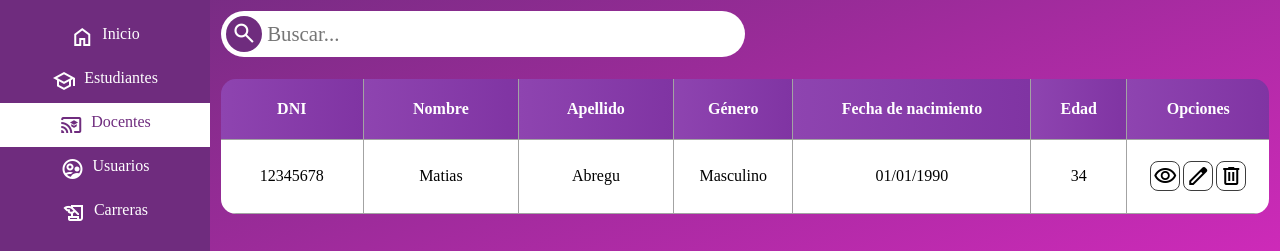
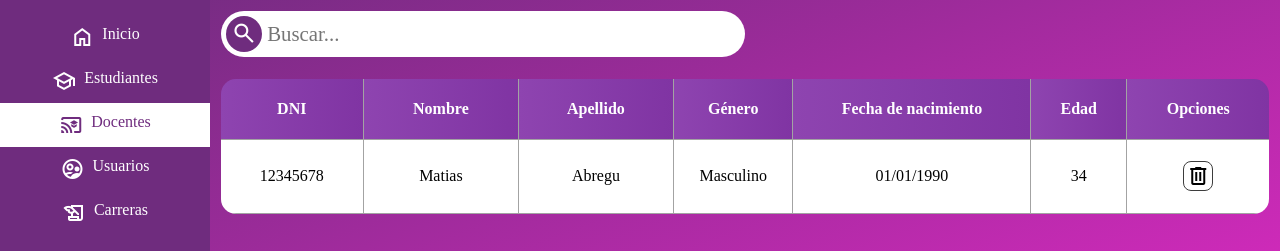
Before and after one commit to MatiasAbregu/ISPT-Project-Frontend, a React (Vite) app: page /docentes in a window 1280 px wide. Shown: the top 251 px of the page. Built offline with nearby package versions, Linux system fonts and the light colour scheme; a web font is replaced by a local one.

Commit message:
Different students modals

```diff
--- a/src/components/Table.jsx
+++ b/src/components/Table.jsx
@@ -119,13 +119,11 @@ export const Table = ({ columns, data, options }) => {
                                         <td>
                                             {
                                                 options.map((v, i) => {
-                                                    if (v == "eye")
-                                                        return (<span key={i} className="material-symbols-outlined tableBtnVisibility">visibility</span>);
-                                                    else if (v == "edit")
-                                                        return (
-                                                            <NavLink to={"/users/add"}>
-                                                                <span key={i} className="material-symbols-outlined tableBtnEdit">edit</span>
-                                                            </NavLink>
+                                                    if (v.value == "eye")
+                                                        return (<span key={i} className="material-symbols-outlined tableBtnVisibility" onClick={v.onclick ? v.onclick : undefined}>visibility</span>);
+                                                    else if (v.value == "edit")
+                                                        return (<span key={i} className="material-symbols-outlined tableBtnEdit"
+                                                        onClick={v.onclick ? v.onclick : undefined}>edit</span>
                                                         );
                                                     else if (v == "delete" || v == "remove")
                                                         return (<span key={i} className="material-symbols-outlined tableBtnDelete">delete</span>);
--- a/src/pages/Students.jsx
+++ b/src/pages/Students.jsx
@@ -4,7 +4,7 @@ import { Table } from "../components/Table";
 import { InputControl } from "../components/InputControl";
 import { Sidebar } from "../components/Sidebar";
 import "../styles/pages/Students.css";
-import { StudentAddModal } from "./modals/students/StudentAddModal";
+import { StudentModal } from "./modals/students/StudentModal";
 
 export const Students = () => {
 
@@ -23,7 +23,7 @@ export const Students = () => {
                 <div className="controls">
                     <InputControl icon={"search"} type={"search"}></InputControl>
                     <button type="button" className="add-button"
-                        onClick={() => { setTypeModal(<StudentAddModal setModal={setModal} />); setModal(true); }}>
+                        onClick={() => { setTypeModal(<StudentModal setModal={setModal} typeModal={1} />); setModal(true); }}>
                         <span className="material-symbols-outlined">add_circle</span>Añadir estudiante
                     </button>
                 </div>
@@ -50,7 +50,9 @@ export const Students = () => {
                                 name: "N° de documento",
                                 width: 80
                             }
-                        ]} options={["eye", "edit", "delete"]}
+                        ]}
+                        options={[{ value: "eye", onclick: () => { setTypeModal(<StudentModal setModal={setModal} typeModal={2} />); setModal(true); } },
+                        { value: "edit", onclick: () => { setTypeModal(<StudentModal setModal={setModal} typeModal={3} />); setModal(true); } }, "delete"]}
                         data={[
                             {
                                 legajo: "TR-2025",
--- a/src/pages/modals/students/StudentAddModal.jsx
+++ b/src/pages/modals/students/StudentModal.jsx
@@ -1,5 +1,5 @@
 import React, { useState } from 'react'
-import '../../../styles/pages/modals/students/StudentAddModal.css'
+import '../../../styles/pages/modals/students/StudentModal.css'
 import { InputControl } from '../../../components/InputControl'
 import { DateControl } from '../../../components/DateControl'
 import { ComboControl } from '../../../components/ComboControl'
@@ -18,15 +18,15 @@ const provinces = {
     "Venezuela": [{ key: 1, value: "Caracas" }, { key: 2, value: "Maracaibo" }, { key: 3, value: "Cumaná" }]
 };
 
-export const StudentAddModal = ({ setModal }) => {
+export const StudentModal = ({ setModal, typeModal }) => {
 
     const [step, setStep] = useState(0);
     const [provinceName, setProvinceName] = useState("");
 
     return (
-        <article className="studentAddModal">
+        <article className="studentModal">
             <span class="material-symbols-outlined close" onClick={() => setModal(false)}>cancel</span>
-            <h4>Agregar nuevo estudiante</h4>
+            <h4>{typeModal == 1 ? "Agregar nuevo estudiante" : typeModal == 2 ? "Ver estudiante" : "Actualizar estudiante"}</h4>
             <div className="studentFormContainer">
                 <p className="arrow" onClick={() => {
                     if (step > 0) setStep(prev => prev - 1);
@@ -74,5 +74,3 @@ export const StudentAddModal = ({ setModal }) => {
         </article>
     )
 }
-// Ubicacion
-// Contacto
--- a/src/styles/pages/modals/students/StudentAddModal.css
+++ b/src/styles/pages/modals/students/StudentModal.css
@@ -1,4 +1,4 @@
-.studentAddModal {
+.studentModal {
     width: 100%;
     position: relative;
     display: flex;
@@ -6,18 +6,18 @@
     align-items: center;
 }
 
-.studentAddModal h4 {
+.studentModal h4 {
     color: white;
 }
 
-.studentAddModal form {
+.studentModal form {
     display: flex;
     flex-direction: column;
     min-height: 540px;
     width: 80%;
 }
 
-.studentAddModal span.close {
+.studentModal span.close {
     position: absolute;
     color: white;
     right: 30px;
@@ -26,7 +26,7 @@
     transition: color .3s ease, transform .3s ease;
 }
 
-.studentAddModal span.close:hover {
+.studentModal span.close:hover {
     color: #cb2b2b;
     transform: scale(1.3) rotateZ(180deg);
 }
```
Also changed, not shown: src/pages/modals/students/StudentSeeModal.jsx (deleted, +0 -7 lines).
